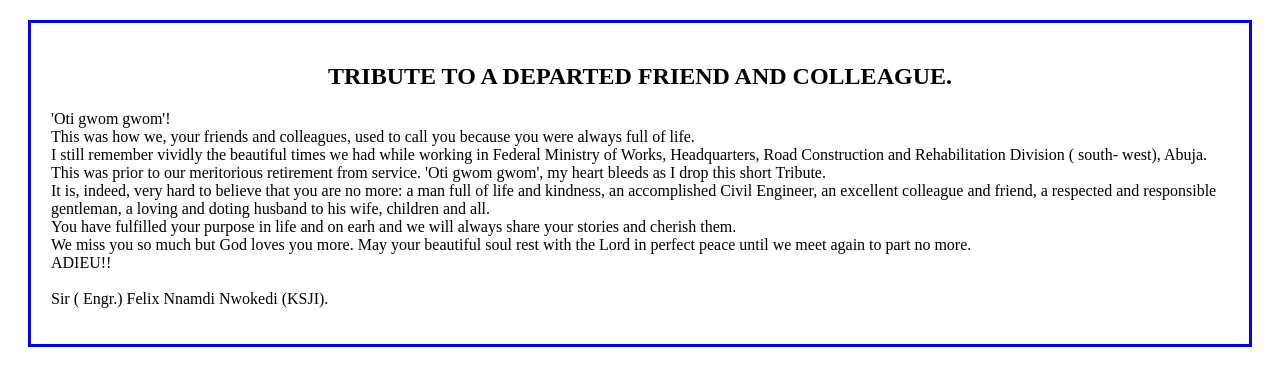
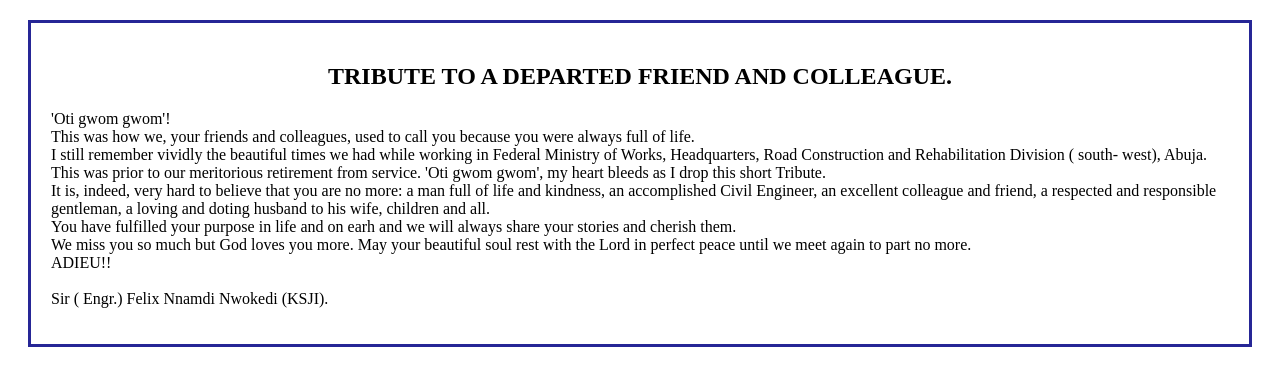
Before and after one commit to Adaobiokeke/tribute, a plain HTML site: page tributes/friends.html in a window 1280 px wide. Drawn offline with Linux system fonts and the light colour scheme.

Commit message:
second comit

```diff
--- a/tributes/childrentributes.css
+++ b/tributes/childrentributes.css
@@ -1,5 +1,5 @@
 .container{
-    border:3px solid blue;
+    border:3px solid rgb(38, 38, 150);
     margin:20px 20px;
     padding-top: 20px;
     padding-bottom: 20px;
```
